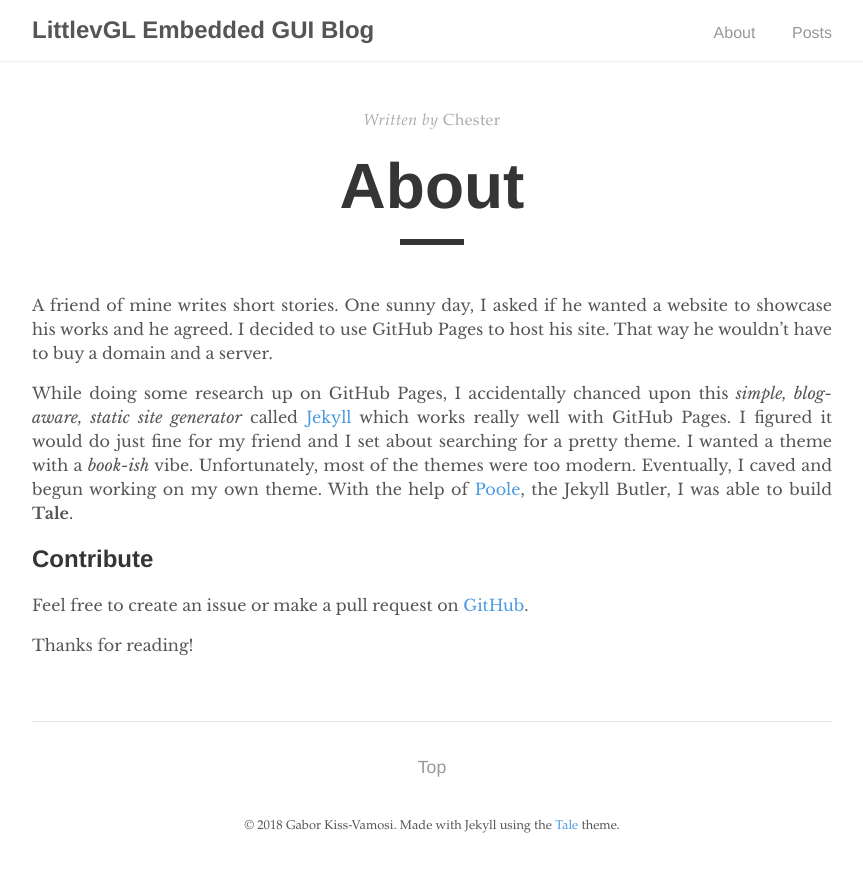
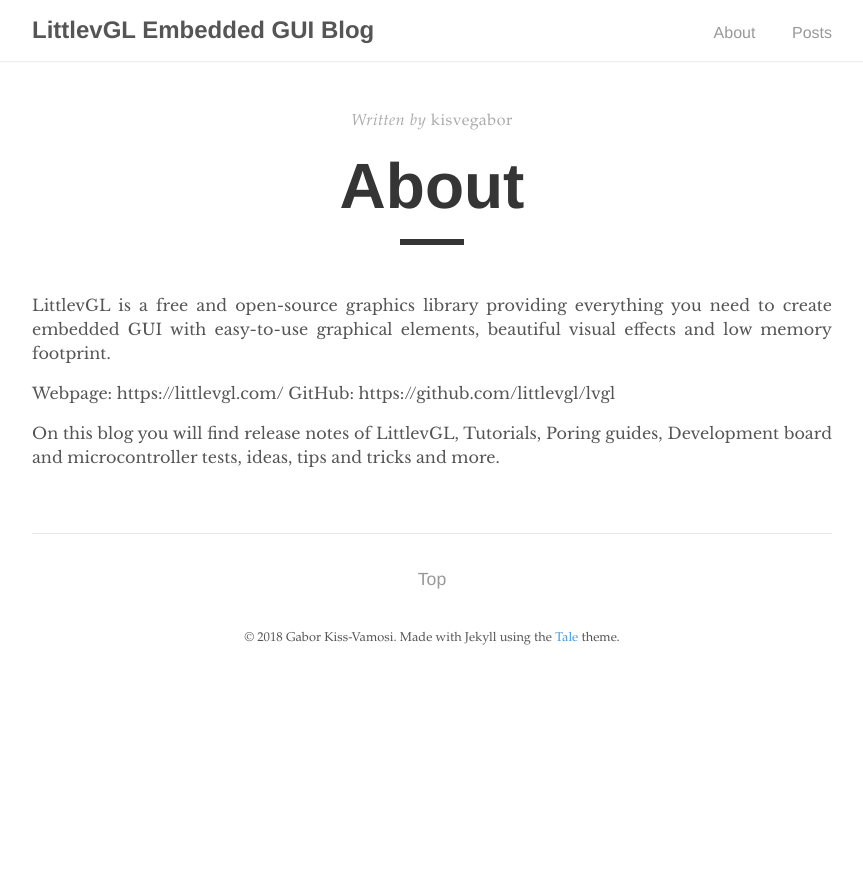
Before and after one commit to lvgl/blog, a Jekyll site: the page built from _pages/about.md, in a window 1280 px wide. Shown: the top 872 px of the page, without its empty margins (208-1071 px from the left). Built offline with Jekyll 4.4.1, drawn with Linux system fonts in a browser that asks for light colours.

Commit message:
Update about.md

```diff
--- a/_pages/about.md
+++ b/_pages/about.md
@@ -1,15 +1,13 @@
 ---
 layout: post
 title: "About"
-author: "Chester"
+author: "kisvegabor"
 permalink: /about/
 ---
 
-A friend of mine writes short stories. One sunny day, I asked if he wanted a website to showcase his works and he agreed. I decided to use GitHub Pages to host his site. That way he wouldn't have to buy a domain and a server.
+LittlevGL is a free and open-source graphics library providing everything you need to create embedded GUI with easy-to-use graphical elements, beautiful visual effects and low memory footprint.
 
-While doing some research up on GitHub Pages, I accidentally chanced upon this _simple, blog-aware, static site generator_ called [Jekyll](https://jekyllrb.com/) which works really well with GitHub Pages. I figured it would do just fine for my friend and I set about searching for a pretty theme. I wanted a theme with a _book-ish_ vibe. Unfortunately, most of the themes were too modern. Eventually, I caved and begun working on my own theme. With the help of [Poole](https://github.com/poole/poole), the Jekyll Butler, I was able to build **Tale**.
+Webpage: https://littlevgl.com/
+GitHub: https://github.com/littlevgl/lvgl
 
-## Contribute
-Feel free to create an issue or make a pull request on [GitHub](https://github.com/chesterhow/tale).
-
-Thanks for reading!
+On this blog you will find release notes of LittlevGL, Tutorials, Poring guides, Development board and microcontroller tests, ideas, tips and tricks and more.
```
